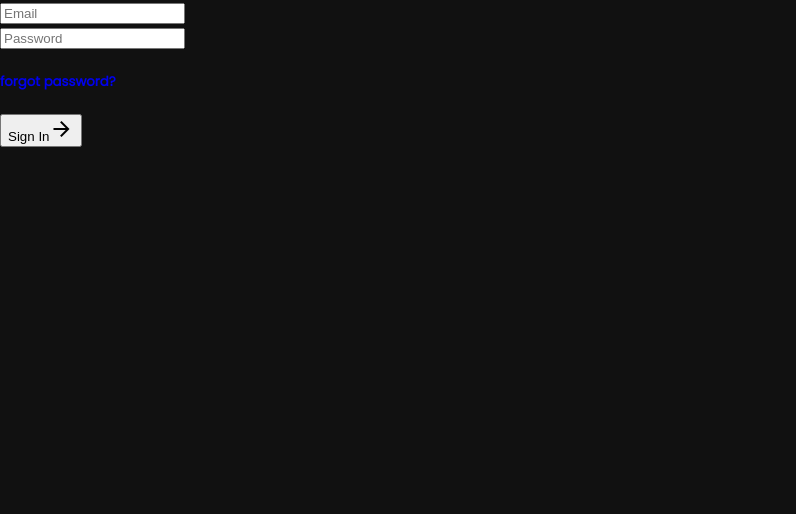
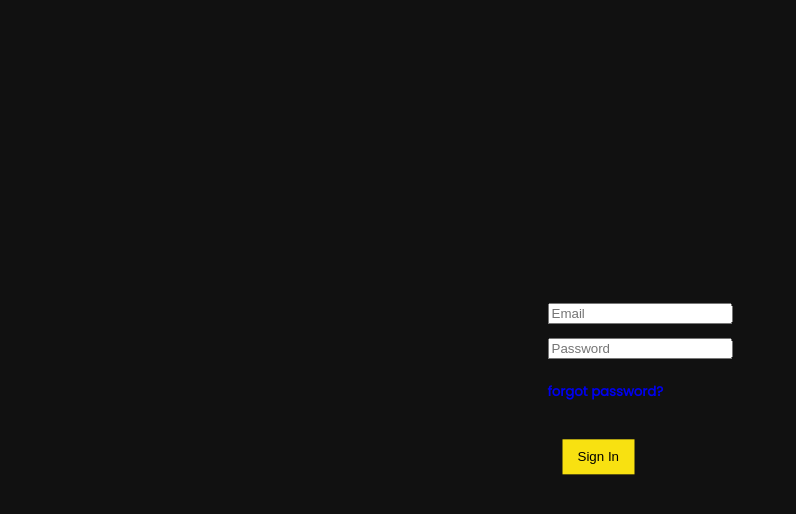
Before and after one commit to themosesnyambu/zero6apparel-frontend, a React app: page /signin in a window 1280 px wide. Shown: the top 514 px of the page, without its empty margins (0-796 px from the left). Built offline with nearby package versions, Linux system fonts and the light colour scheme.

Commit message:
successful signin

```diff
--- a/src/components/views/auth/signin/signIn.jsx
+++ b/src/components/views/auth/signin/signIn.jsx
@@ -5,6 +5,7 @@ import { useDispatch, useSelector } from "react-redux";
 import PropTypes from "prop-types";
 import { signInAccount, getToken } from "../../../../redux/actions/authActions";
 import InputField from "../../../common/forms/inputField";
+import './signin.scss';
 
 const SignIn = (props) => {
   const [values, setValues] = useState({
@@ -73,13 +74,12 @@ const SignIn = (props) => {
       </div>
       <div className="input-field">
         <button
-          className="bttn bttn-primary btn-block bttn-large"
+          className="button primary-button"
           type="submit"
           value="Sign In"
           disabled={loading}
         >
           {loading ? "Loading..." : "Sign In"}
-          <i className="arrow-forward material-icons">arrow_forward</i>
         </button>
       </div>
     </form>
--- /dev/null
+++ b/src/components/views/auth/signin/signin.scss
@@ -0,0 +1,10 @@
+.main-form{
+    position: absolute;
+    top: 50%;
+    left: 50%;
+    transform: translate(-50%, -50%);
+
+    .input-field{
+        margin-bottom: 10px;
+    }
+}
--- a/src/redux/actions/authActions.js
+++ b/src/redux/actions/authActions.js
@@ -40,10 +40,9 @@ export const signInAccount = (userData, history, accountVerificationToken) => as
     let userToken;
     if (userData !== null) {
       const logInUser = await API_SERVICE.post('/auth/signin', userData);
-      const { token } = logInUser.data.user;
+      const { token } = logInUser.data;
       userToken = token;
-    } else userToken = accountVerificationToken;
-
+    }
     localStorage.setItem('jwtToken', userToken);
     const user = jwtDecode(userToken);
     const successMessage = accountVerificationToken ? 'Your account is successfully verified' : 'User successfully logged in';
```
